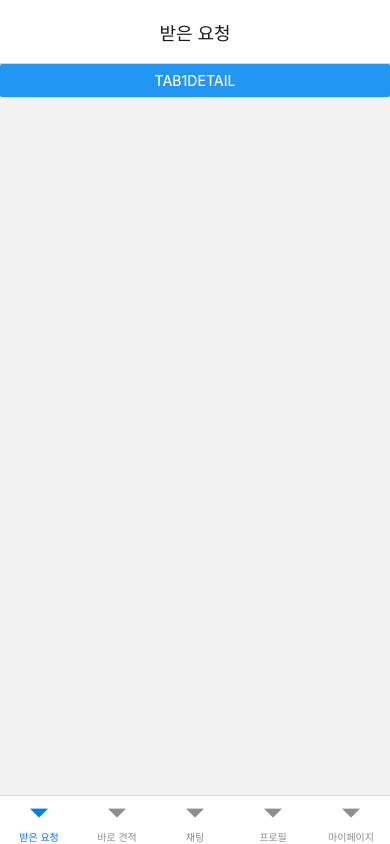
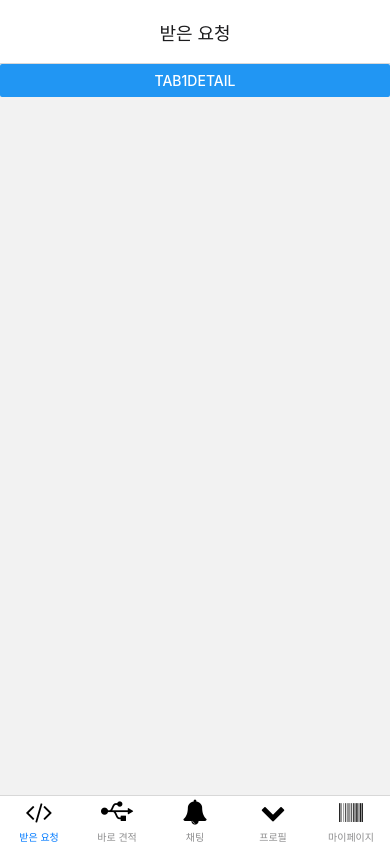
Before and after one commit to Kwon-ohgun/react-native-study, a React Native app: screen / in a window 390 px wide. Built offline with nearby package versions, Linux system fonts and the light colour scheme.

Commit message:
[#4] Font Awesome

```diff
--- a/App.js
+++ b/App.js
@@ -2,6 +2,7 @@ import React from 'react';
 import { NavigationContainer } from '@react-navigation/native';
 import { createNativeStackNavigator } from '@react-navigation/native-stack';
 import { createBottomTabNavigator } from '@react-navigation/bottom-tabs';
+import { FontAwesome } from '@expo/vector-icons';
 import Tab1Screen from './screens/Tab1Screen';
 import Tab2Screen from './screens/Tab2Screen';
 import Tab3Screen from './screens/Tab3Screen';
@@ -19,7 +20,11 @@ function BottomTabNavigator() {
         options={{
           title: '받은 요청',
           tabBarLabel: '받은 요청',
-          headerTitleAlign: 'center'
+          headerTitleAlign: 'center',
+          tabBarIcon: () => <FontAwesome
+            name="code"
+            size={25}
+          />
         }}
       />
       <BottomTab.Screen
@@ -28,7 +33,11 @@ function BottomTabNavigator() {
         options={{
           title: '바로 견적',
           tabBarLabel: '바로 견적',
-          headerTitleAlign: 'center'
+          headerTitleAlign: 'center',
+          tabBarIcon: () => <FontAwesome
+            name="usb"
+            size={25}
+          />
         }}
       />
       <BottomTab.Screen
@@ -37,7 +46,11 @@ function BottomTabNavigator() {
         options={{
           title: '채팅',
           tabBarLabel: '채팅',
-          headerTitleAlign: 'center'
+          headerTitleAlign: 'center',
+          tabBarIcon: () => <FontAwesome
+            name="bell"
+            size={25}
+          />
         }}
       />
       <BottomTab.Screen
@@ -46,7 +59,11 @@ function BottomTabNavigator() {
         options={{
           title: '프로필',
           tabBarLabel: '프로필',
-          headerTitleAlign: 'center'
+          headerTitleAlign: 'center',
+          tabBarIcon: () => <FontAwesome
+            name="chevron-down"
+            size={25}
+          />
         }}
       />
       <BottomTab.Screen
@@ -55,7 +72,11 @@ function BottomTabNavigator() {
         options={{
           title: '마이페이지',
           tabBarLabel: '마이페이지',
-          headerTitleAlign: 'center'
+          headerTitleAlign: 'center',
+          tabBarIcon: () => <FontAwesome
+            name="barcode"
+            size={24}
+          />
         }}
       />
     </BottomTab.Navigator>
```
